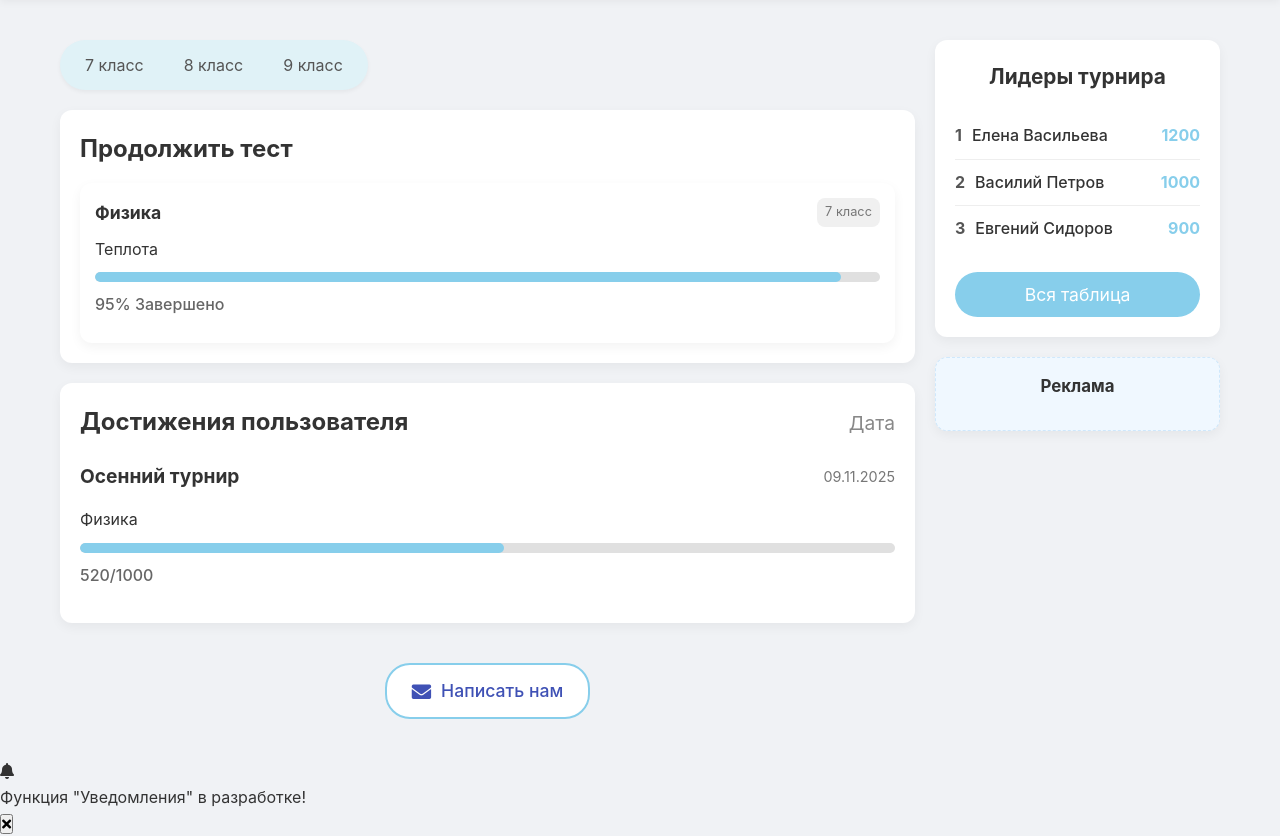
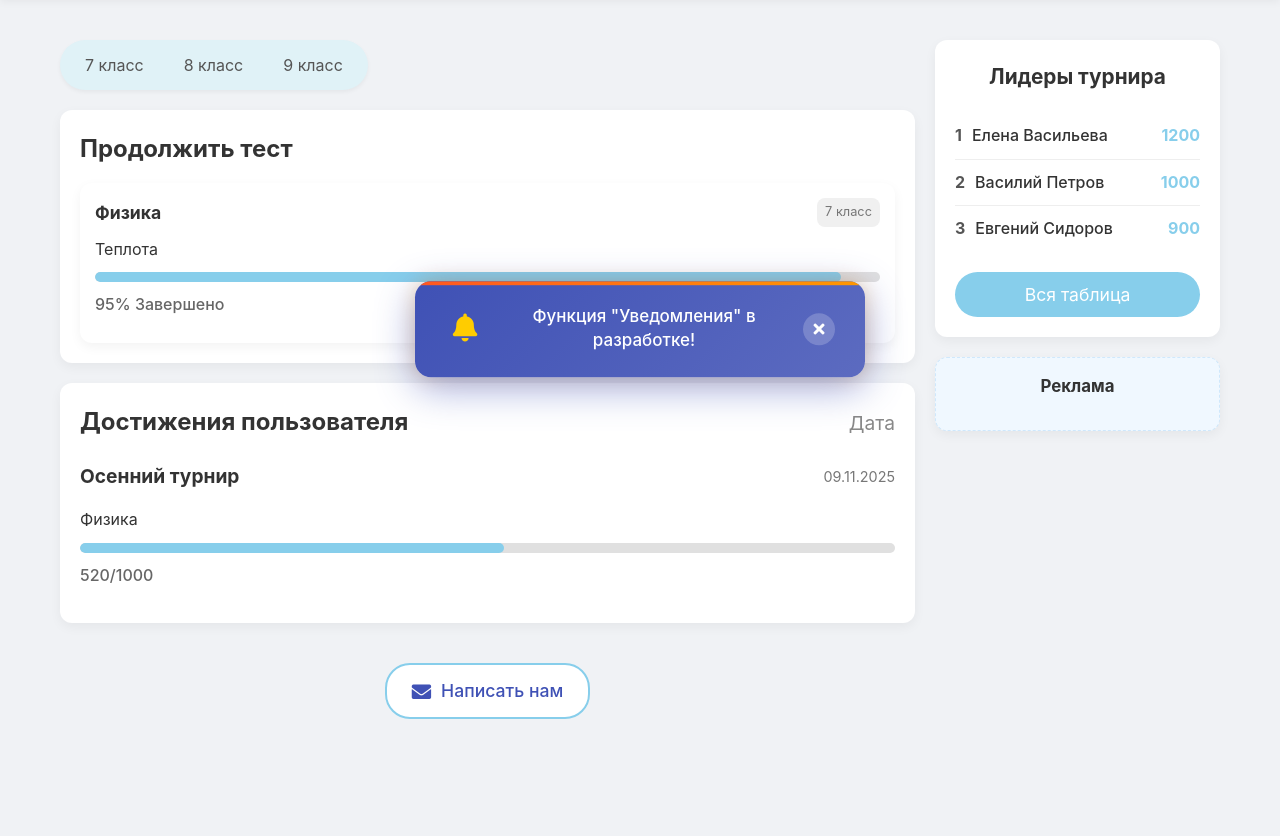
Before and after one commit to Mix596/Scool, a website: page index.html in a window 1280 px wide. Both pictures are taken after a click on the icon 1207 px from the left and 34 px from the top of the page. Shown: the part 71-907 px from the top of the page. After the commit the page ends 830 px from the top, so only its background shows below. Drawn offline with Linux system fonts and the light colour scheme.

Commit message:
Update style.css

```diff
--- a/style.css
+++ b/style.css
@@ -695,6 +695,115 @@ body.dark-theme .highlight {
     color: #ffcc80;
 }
 
+/* =============== СТИЛИ ДЛЯ ЦЕНТРАЛЬНОЙ ПЛАШКИ =============== */
+.center-message {
+    position: fixed;
+    top: 50%;
+    left: 50%;
+    transform: translate(-50%, -50%) scale(0.8);
+    z-index: 10000;
+    opacity: 0;
+    visibility: hidden;
+    transition: all 0.3s cubic-bezier(0.68, -0.55, 0.265, 1.55);
+    width: 90%;
+    max-width: 450px;
+    pointer-events: none;
+}
+
+.center-message.show {
+    opacity: 1;
+    visibility: visible;
+    transform: translate(-50%, -50%) scale(1);
+    pointer-events: auto;
+}
+
+.center-message-content {
+    background: linear-gradient(135deg, #3f51b5, #5c6bc0);
+    color: white;
+    padding: 24px 30px;
+    border-radius: 16px;
+    box-shadow: 0 10px 30px rgba(63, 81, 181, 0.3);
+    display: flex;
+    align-items: center;
+    gap: 16px;
+    position: relative;
+    overflow: hidden;
+}
+
+.center-message-content::before {
+    content: '';
+    position: absolute;
+    top: 0;
+    left: 0;
+    right: 0;
+    height: 4px;
+    background: linear-gradient(90deg, #ff5722, #ff9800);
+}
+
+.center-message-icon {
+    font-size: 28px;
+    color: #ffcc00;
+    min-width: 40px;
+    text-align: center;
+}
+
+.center-message-text {
+    flex: 1;
+    font-size: 17px;
+    font-weight: 500;
+    line-height: 1.4;
+    text-align: center;
+}
+
+.center-message-close {
+    background: rgba(255, 255, 255, 0.2);
+    border: none;
+    color: white;
+    width: 32px;
+    height: 32px;
+    border-radius: 50%;
+    display: flex;
+    align-items: center;
+    justify-content: center;
+    cursor: pointer;
+    font-size: 16px;
+    transition: all 0.2s;
+    flex-shrink: 0;
+}
+
+.center-message-close:hover {
+    background: rgba(255, 255, 255, 0.3);
+    transform: rotate(90deg);
+}
+
+/* Темная тема для плашки */
+body.dark-theme .center-message-content {
+    background: linear-gradient(135deg, #2d3748, #4a5568);
+    box-shadow: 0 10px 30px rgba(0, 0, 0, 0.4);
+}
+
+body.dark-theme .center-message-content::before {
+    background: linear-gradient(90deg, #87CEEB, #5cb4e0);
+}
+
+body.dark-theme .center-message-icon {
+    color: #87CEEB;
+}
+
+/* Анимация пульсации */
+@keyframes pulse-glow {
+    0%, 100% {
+        box-shadow: 0 10px 30px rgba(63, 81, 181, 0.3);
+    }
+    50% {
+        box-shadow: 0 10px 40px rgba(63, 81, 181, 0.5), 0 0 20px rgba(255, 152, 0, 0.3);
+    }
+}
+
+.center-message.show .center-message-content {
+    animation: pulse-glow 2s infinite;
+}
+
 /* Темная тема */
 body.dark-theme {
     background-color: #121212;
@@ -906,4 +1015,25 @@ body.dark-theme .advertisement {
         padding: 10px 15px;
         font-size: 1em;
     }
+
+    /* Адаптивность для плашки на мобильных */
+    .center-message-content {
+        padding: 20px 24px;
+        gap: 12px;
+    }
+
+    .center-message-icon {
+        font-size: 24px;
+        min-width: 36px;
+    }
+
+    .center-message-text {
+        font-size: 16px;
+    }
+
+    .center-message-close {
+        width: 28px;
+        height: 28px;
+        font-size: 14px;
+    }
 }
```
